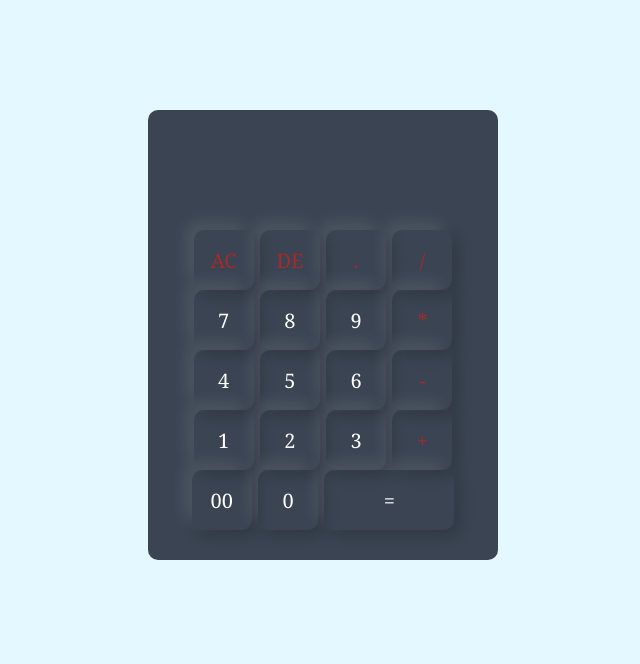
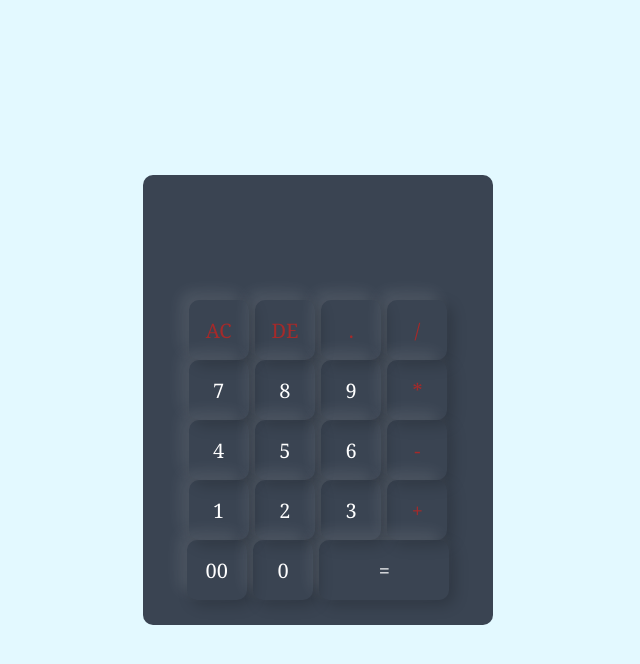
Before and after one commit to NickDodatko/Projects, a plain HTML site: page Calculator/Index.html in a window 1280 px wide. Shown: the whole page, without its empty margins (322-962 px from the left). Drawn offline with Linux system fonts and the light colour scheme.

Commit message:
style.css

```diff
--- a/Calculator/style.css
+++ b/Calculator/style.css
@@ -26,7 +26,9 @@ body {
     width: 350px;
     height: 450px;
     margin: 110px;
-    margin-left: 120px;
+    align-self: center;
+    align-content: center;
+    align-items: center;
 }
 .calculator form input{
  border: 0;
```
